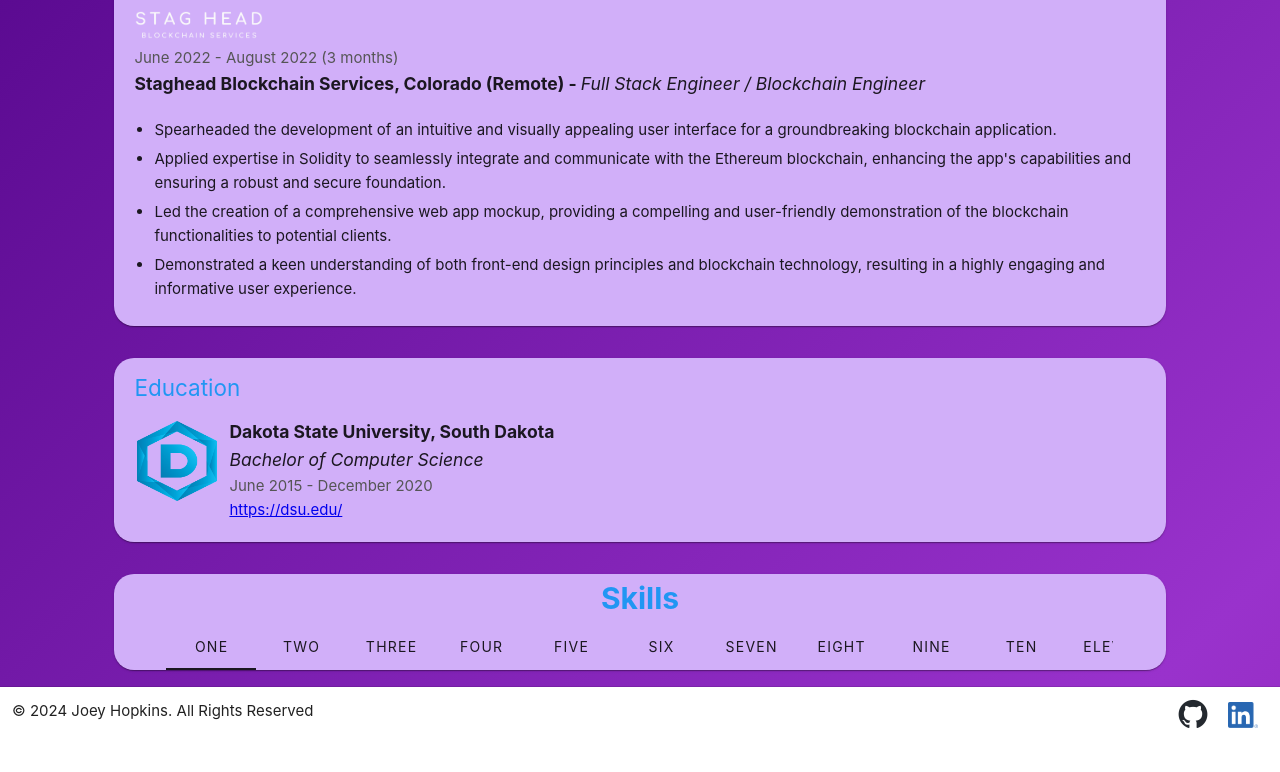
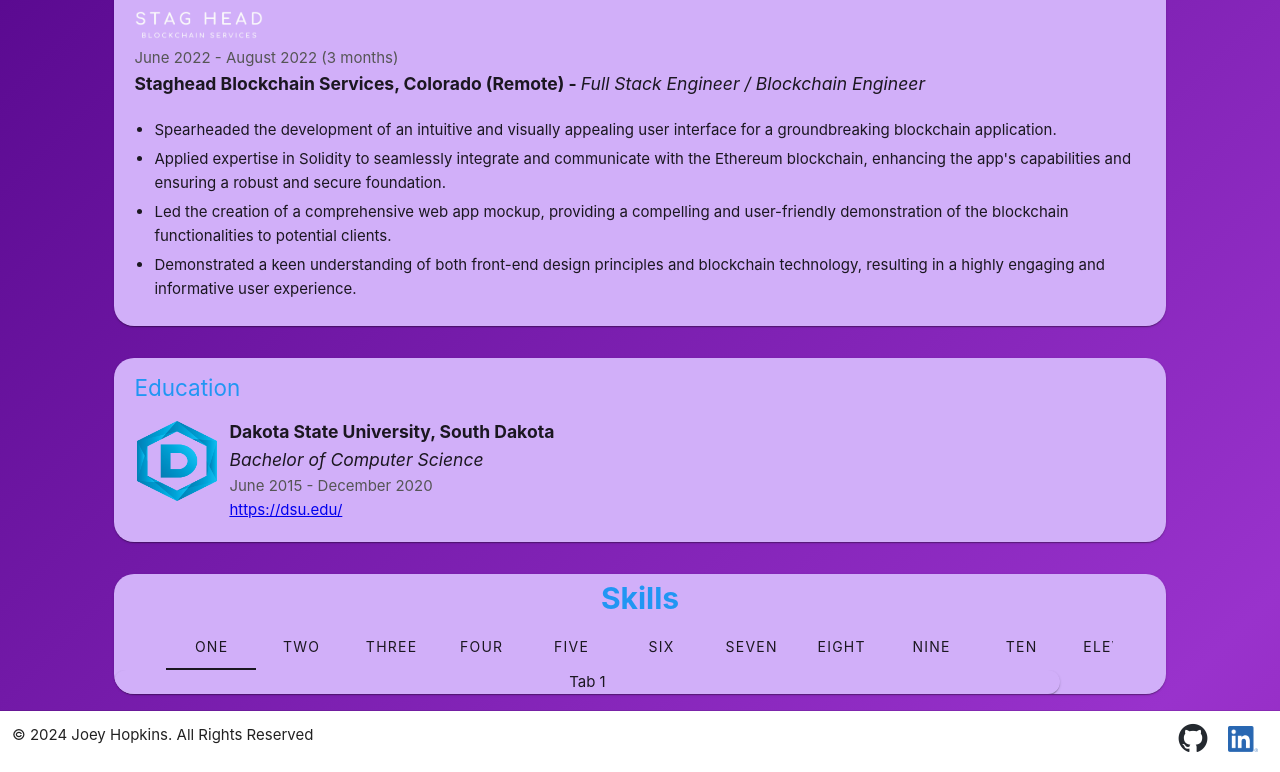
Before and after one commit to JoeyHopkins/MySite, a Vue app in the folder frontend/: page /about in a window 1280 px wide. Shown: the part 953-1725 px from the top of the page. Before the commit the page ends 1701 px from the top, so only its background shows below. Built offline with nearby package versions, Linux system fonts and the light colour scheme.

Commit message:
Cleaned up About.vue. Added test content to a few Skills.vue tabs

```diff
--- a/frontend/src/components/experience/Skills.vue
+++ b/frontend/src/components/experience/Skills.vue
@@ -9,28 +9,48 @@
       <v-tabs
         bg-color="transparent"
         center-active
+        v-model="tab"
+
       >
-        <v-tab>One</v-tab>
-        <v-tab>Two</v-tab>
-        <v-tab>Three</v-tab>
-        <v-tab>Four</v-tab>
-        <v-tab>Five</v-tab>
-        <v-tab>Six</v-tab>
-        <v-tab>Seven</v-tab>
-        <v-tab>Eight</v-tab>
-        <v-tab>Nine</v-tab>
-        <v-tab>Ten</v-tab>
-        <v-tab>Eleven</v-tab>
-        <v-tab>Twelve</v-tab>
-        <v-tab>Thirteen</v-tab>
-        <v-tab>Fourteen</v-tab>
-        <v-tab>Fifteen</v-tab>
-        <v-tab>Sixteen</v-tab>
-        <v-tab>Seventeen</v-tab>
-        <v-tab>Eighteen</v-tab>
-        <v-tab>Nineteen</v-tab>
-        <v-tab>Twenty</v-tab>
+        <!-- direction="vertical" -->
+        <v-tab value="option-One">One</v-tab>
+        <v-tab value="option-Two">Two</v-tab>
+        <v-tab value="option-Three">Three</v-tab>
+        <v-tab value="option-Four">Four</v-tab>
+        <v-tab value="option-Five">Five</v-tab>
+        <v-tab value="option-Six">Six</v-tab>
+        <v-tab value="option-Seven">Seven</v-tab>
+        <v-tab value="option-Eight">Eight</v-tab>
+        <v-tab value="option-Nine">Nine</v-tab>
+        <v-tab value="option-Ten">Ten</v-tab>
+        <v-tab value="option-Eleven">Eleven</v-tab>
+        <v-tab value="option-Twelve">Twelve</v-tab>
+        <v-tab value="option-Thirteen">Thirteen</v-tab>
+        <v-tab value="option-Fourteen">Fourteen</v-tab>
+        <v-tab value="option-Fifteen">Fifteen</v-tab>
+        <v-tab value="option-Sixteen">Sixteen</v-tab>
+        <v-tab value="option-Seventeen">Seventeen</v-tab>
+        <v-tab value="option-Eighteen">Eighteen</v-tab>
+        <v-tab value="option-Nineteen">Nineteen</v-tab>
+        <v-tab value="option-Twenty">Twenty</v-tab>
       </v-tabs>
+      <v-window v-model="tab">
+        <v-window-item value="option-One">
+          <v-card  class="page-card center-text">
+            Tab 1
+          </v-card>
+        </v-window-item>
+        <v-window-item value="option-Two">
+          <v-card  class="page-card center-text">
+            Tab 2
+          </v-card>
+        </v-window-item>
+        <v-window-item value="option-Three">
+          <v-card  class="page-card center-text">
+            Tab 3
+          </v-card>
+        </v-window-item>
+      </v-window>
     </v-card>
   </v-container>
 </template>
@@ -38,6 +58,7 @@
 export default {
   data() {
     return {
+      tab: 'option-One',
       items: [
         { skill: '010 Hex Editor', length: '2019', image: "/src/assets/images/skills/vite.png" },
         { skill: 'Anaconda', length: '2019', image: "/src/assets/images/skills/vite.png" },
```
Also changed, not shown: frontend/src/views/About.vue (+0 -31 lines).
